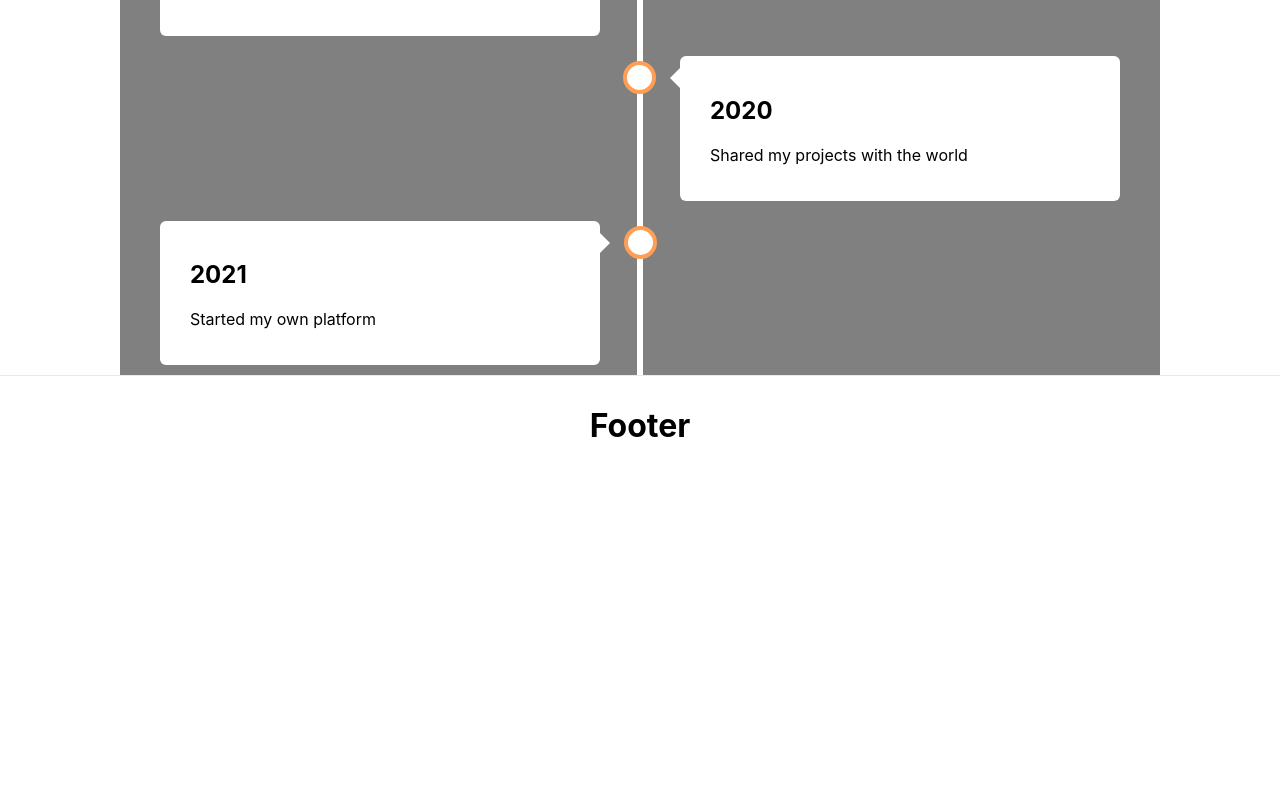
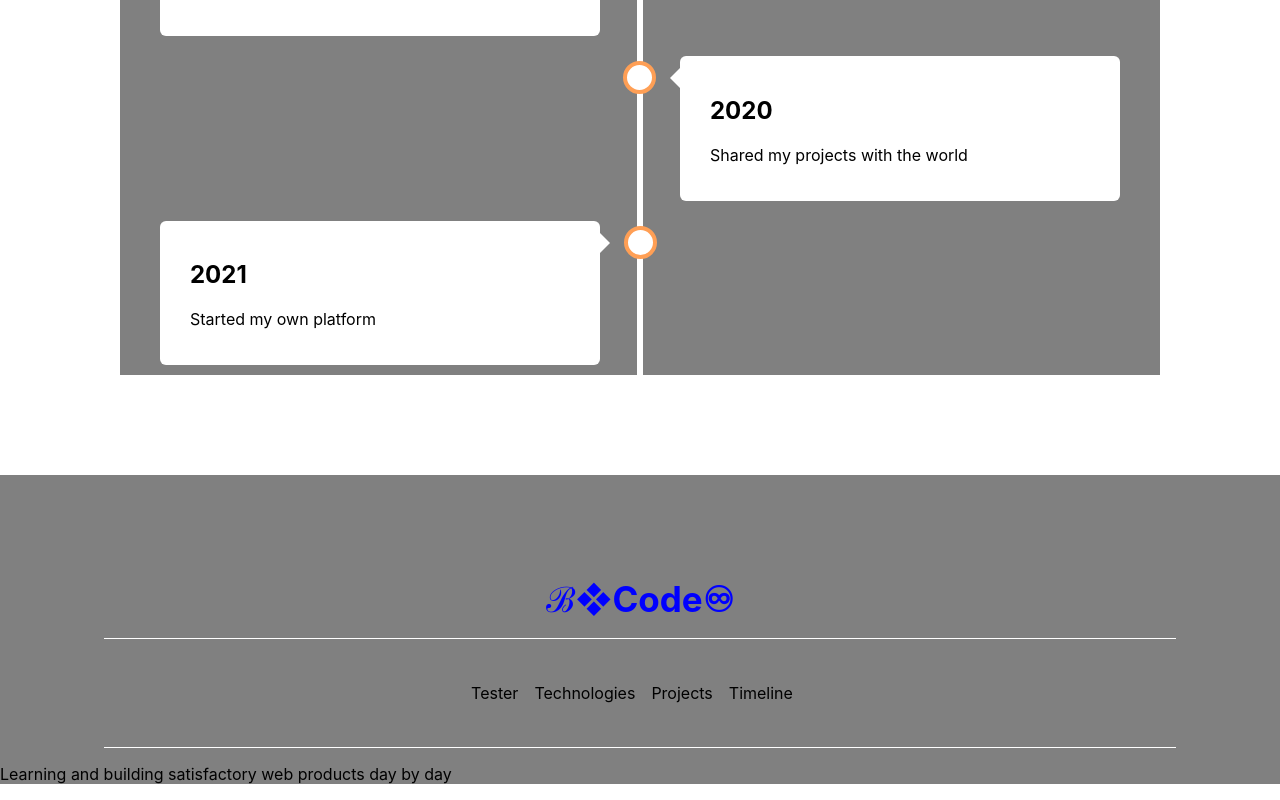
Before and after one commit to bawowtsn/bcode-site1, a Next.js app: page / in a window 1280 px wide. Shown: the part 2796-3596 px from the top of the page. Before the commit the page ends 3271 px from the top, so only its background shows below. Built offline with nearby package versions, Linux system fonts and the light colour scheme.

Commit message:
added Timeline component and TimelineData to Constants components

```diff
--- a/components/Footer.js
+++ b/components/Footer.js
@@ -1,13 +1,32 @@
 import React from 'react'
-import { FooterContainer } from './StyleComponents'
+import Link from 'next/link'
+import { Logo, FooterContainer, NavLinks } from '../styles/Layout.module.css'
+import {a, dropdown, dropdownContent} from '../styles/Navbar.module.css'
 
 
 const Footer = () => {
     return (
-        <div>
-           <FooterContainer>
-                <h1>Footer</h1>
-            </FooterContainer>
+        <div style={{paddingTop: '100px', margin: '0 auto', backgroundColor:'grey'}}>
+           <div style={{display:'flex', justifyContent: 'center'}}>
+                <a className={Logo} href='' > &#8492;&#10070;Code&#9854; </a>
+           </div>
+           <div className={FooterContainer}>
+                <nav className={NavLinks}>
+                    <Link href="/" className={Logo}> Tester</Link>
+                    <a href='' className={a} >Technologies</a>
+                    <div className={dropdown}>
+                        <a href='' >Projects</a>
+                        <div className={dropdownContent}>
+                            <a>Project-1</a>
+                            <a>Project-2</a>
+                            <a>Project-3</a>
+                            <a>Project-4</a>
+                        </div>
+                    </div>
+                    <a className={a} >Timeline</a>
+                </nav>
+            </div>
+            <p>Learning and building satisfactory web products day by day</p>
         </div>
     )
 }
--- a/components/Navbar.js
+++ b/components/Navbar.js
@@ -33,6 +33,8 @@ const Navbar = () => {
 
         window.addEventListener("scroll", handler);
         return () => window.removeEventListener("scroll", handler);
+
+
 
     }, []);
 
--- a/components/Timeline.js
+++ b/components/Timeline.js
@@ -5,7 +5,7 @@ import { TimeLineData } from '../constants/constants'
 
 const Timeline = () => {
     return (
-        <div>
+        <div style={{margin:'0 auto 100px'}}>
             <div className={SectionTitle}>
                 <h1>Timeline</h1>
              </div>
--- a/styles/Layout.module.css
+++ b/styles/Layout.module.css
@@ -3,3 +3,35 @@
   width: 100%;
   margin: auto;
 }
+
+.FooterContainer {
+  width: calc(100vw - 96px);
+  max-width: 1040px;
+  padding: 2rem 1rem;
+  margin: 1rem auto;
+  box-sizing: content-box;
+  /* background-color: brown; */
+  border-top: 1px solid white;
+  border-bottom: 1px solid white;
+  /* margin: 50px auto 30px;
+  padding: 30px auto 0; */
+}
+
+.Logo {
+  font-size: 35px;
+  font-weight: bold;
+  padding: 0px 0px;
+  transition: 4s;
+  color: blue;
+}
+
+.NavLinks {
+  align-items: center;
+  justify-content: center;
+  display: flex;
+  flex-direction: row;
+  transition: all 0.5s;
+}
+
+@media screen and (max-width: 600px) {
+}
```
